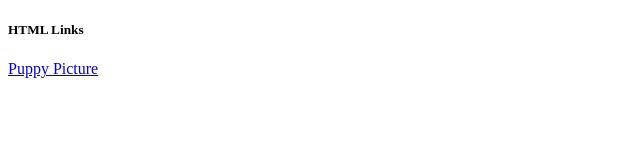
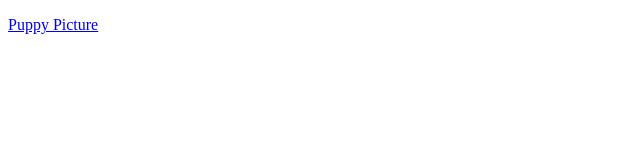
Before and after one commit to mmh9xx/mmh9xx.github.io, a plain HTML site: page outsidelink.html in a window 1280 px wide. Shown: the whole page, without its empty margins (0-640 px from the left). Drawn offline with Linux system fonts and the light colour scheme.

Commit message:
Update outsidelink.html

```diff
--- a/outsidelink.html
+++ b/outsidelink.html
@@ -1,8 +1,6 @@
 <!DOCTYPE html>
 <html>
 <body>
-
-<h5>HTML Links</h5>
 
 <p><a href="https://i.pinimg.com/originals/29/fb/36/29fb36f9af29ebbc57f020dc894a8f36.jpg">Puppy Picture</a></p>
 
```
